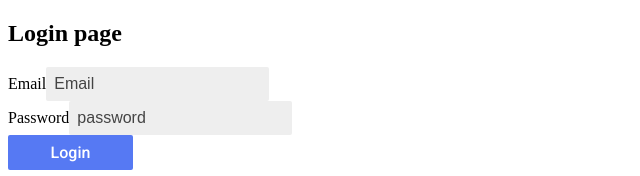
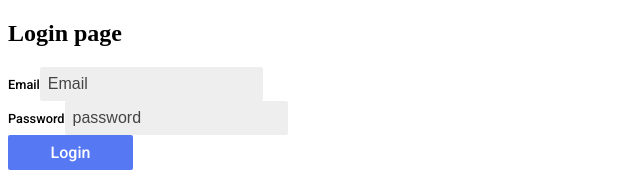
Before and after one commit to PepeValderramaRegueira/pwa-counter-with-login-for-bbva, a React (Create React App) app in the folder client/: page / in a window 1280 px wide. Shown: the top 176 px of the page, without its empty margins (0-640 px from the left). Built offline with nearby package versions, Linux system fonts and the light colour scheme.

Commit message:
Se crea la historia para el componente Label

```diff
--- a/client/src/components/Label/Label.jsx
+++ b/client/src/components/Label/Label.jsx
@@ -1,3 +1,5 @@
+import './Label.scss';
+
 const Label = ({
   htmlFor,
   text = '',
--- /dev/null
+++ b/client/src/components/Label/Label.scss
@@ -0,0 +1,7 @@
+@import './../../styles/variables';
+
+.label {
+  font-family: font('primary');
+  font-weight: font('medium');
+  font-size: .8rem;
+}
```
Also changed, not shown: 1 other file (tests, documents, lock files or other folders).
